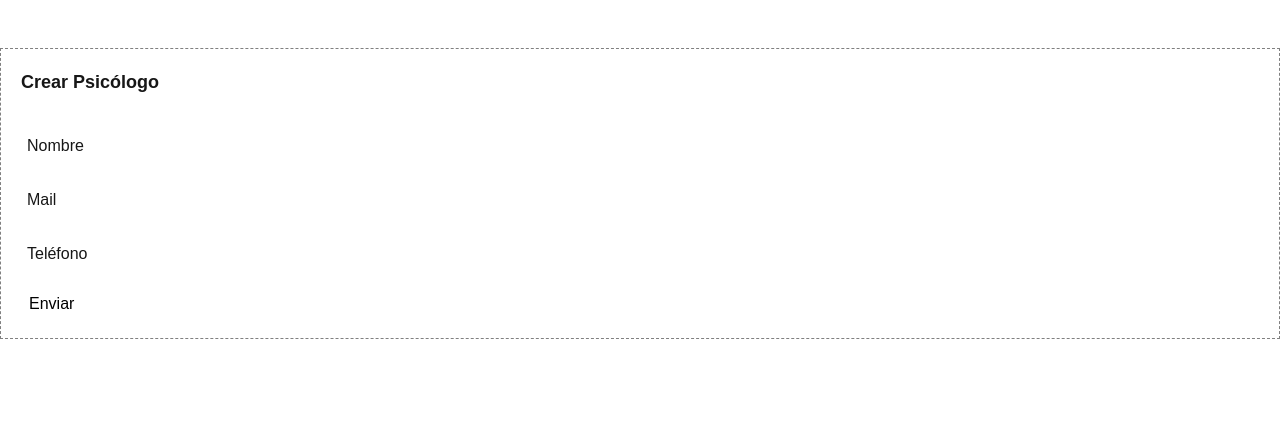
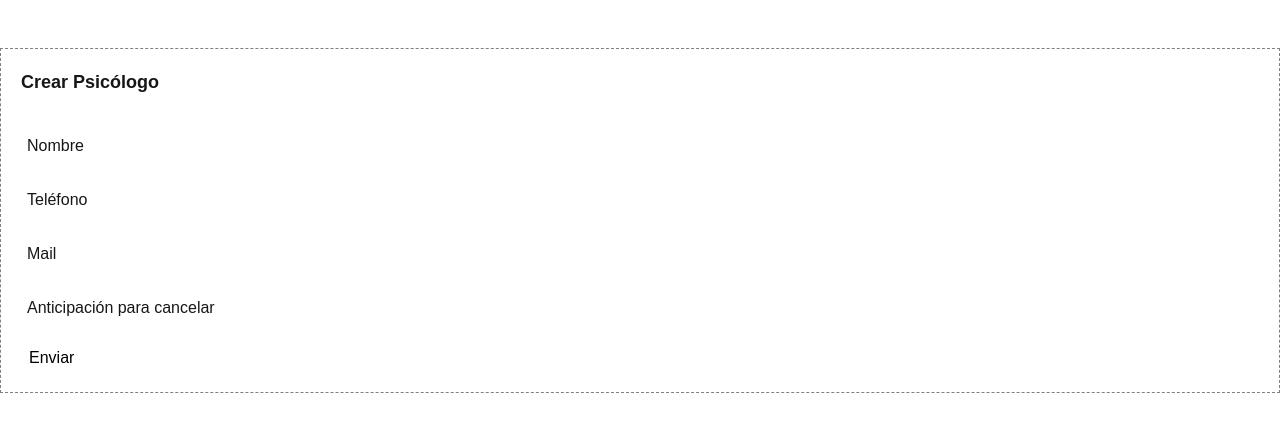
Before and after one commit to sofi-goy/psiconexo-react, a Next.js app: page / in a window 1280 px wide. Shown: the top 432 px of the page. Built offline with nearby package versions, Linux system fonts and the light colour scheme.

Commit message:
Modularizar bien la lógica de los formularios

```diff
--- /dev/null
+++ b/app/Forms/Form.tsx
@@ -0,0 +1,71 @@
+import { FieldConfig } from "@/types/form";
+import { FormRow } from "./FormRow";
+
+import { useState } from 'react';
+
+type Props = {
+    titulo: string;
+    endpoint: string;
+    fields: FieldConfig[];
+};
+
+export function Form({ titulo, endpoint, fields }: Props) {
+    const [form, setForm] = useState({});
+
+    const [status, setStatus] = useState<'idle' | 'loading' | 'success' | 'error'>('idle');
+    const [error, setError] = useState<string>('');
+
+    function handleChange(field: FieldConfig, rawValue: string) {
+        var value: string | Number;
+        if (field.type === "number")
+            value = Number(rawValue);
+        else
+            value = rawValue;
+
+        setForm(prev => ({ ...prev, [field.name]: value }));
+    }
+
+    async function handleSubmit(e: React.FormEvent) {
+        e.preventDefault();
+        setStatus('loading');
+
+        try {
+            const res = await fetch(endpoint, {
+                method: 'POST',
+                headers: {
+                    'Content-Type': 'application/json',
+                },
+                body: JSON.stringify(form),
+            });
+
+            if (!res.ok) {
+                const error_data = await res.json();
+                setError(JSON.stringify(error_data));
+                throw new Error('Request failed');
+            }
+
+            setStatus('success');
+        } catch {
+            setStatus('error');
+        }
+    }
+    return (
+        <form onSubmit={handleSubmit} className='form-div'>
+            <h1 className='form-title'>{titulo}</h1>
+
+            {fields.map(field =>
+                <FormRow
+                    key={field.name}
+                    field={field}
+                    onChange={handleChange}
+                />)}
+
+            <button type="submit" disabled={status === 'loading'} className='form-submit'>
+                Enviar
+            </button>
+
+            {status === 'success' && <p className='success'>Guardado.</p>}
+            {status === 'error' && <p className='error'>Error al guardar: {error}</p>}
+        </form>
+    )
+}
--- a/app/FormRow.tsx
+++ b/app/Forms/FormRow.tsx
@@ -4,13 +4,13 @@ import { ChangeEvent } from 'react';
 
 type Props = {
   field: FieldConfig;
-  onChange: (name: string, value: string) => void;
+  onChange: (field: FieldConfig, value: string) => void;
 };
 
 export function FormRow({ field, onChange } : Props) {
      function handleChange(e: ChangeEvent<HTMLInputElement>) {
         console.log("Cambiando " + field.name)
-        onChange(field.name, e.target.value);
+        onChange(field, e.target.value);
       }
 
     return (
--- /dev/null
+++ b/app/Forms/NuevoPsico.tsx
@@ -0,0 +1,20 @@
+"use client"
+
+import { Form } from './Form';
+import { FieldConfig } from '@/types/form';
+
+import './forms.css';
+
+export function NuevoPsico() {
+  const nameField : FieldConfig = {type: "text", name: "name", id: "psico-name", label: "Nombre", required: true};
+  const phoneField : FieldConfig = {type: "tel", name: "phone", id: "psico-phone", label: "Teléfono", required: false};
+  const emailField : FieldConfig = {type: "email", name: "email", id: "psico-email", label: "Mail", required: true};
+  const hoursField : FieldConfig = {type: "number", name: "cancellation_window_hours", id: "psico-hours", label: "Anticipación para cancelar", required: true};
+
+
+  const fields = [nameField, phoneField, emailField, hoursField];
+
+  return (
+    <Form titulo="Crear Psicólogo" endpoint='http://localhost:8080/api/v1/psychologists' fields={fields} />
+  );
+}
--- a/app/NuevoPsico.tsx
+++ /dev/null
@@ -1,69 +0,0 @@
-"use client"
-
-import { useState } from 'react';
-import { FormRow } from './FormRow';
-import { FieldConfig } from '@/types/form';
-
-import './forms.css';
-
-export function NuevoPsico() {
-  const [form, setForm] = useState({
-    name: '',
-    email: '',
-    phone: '',
-    cancellation_window_hours: 24
-  });
-
-  const [status, setStatus] = useState<'idle' | 'loading' | 'success' | 'error'>('idle');
-  const [error, setError] = useState<string>('');
-
-   function handleChange(name: string, value: string) {
-    setForm(prev => ({ ...prev, [name]: value }));
-  }
-
-  async function handleSubmit(e: React.FormEvent) {
-    e.preventDefault();
-    setStatus('loading');
-
-    try {
-      const res = await fetch('http://localhost:8080/api/v1/psychologists', {
-        method: 'POST',
-        headers: {
-          'Content-Type': 'application/json',
-        },
-        body: JSON.stringify(form),
-      });
-
-      if (!res.ok) {
-        const error_data = await res.json();
-        setError(JSON.stringify(error_data));
-        throw new Error('Request failed');
-      }
-
-      setStatus('success');
-    } catch {
-      setStatus('error');
-    }
-  }
-
-  const nameField : FieldConfig = {type: "text", name: "name", id: "psico-name", label: "Nombre", required: true}
-  const phoneField : FieldConfig = {type: "tel", name: "phone", id: "psico-phone", label: "Teléfono", required: false}
-  const emailField : FieldConfig = {type: "email", name: "email", id: "psico-email", label: "Mail", required: true}
-
-  return (
-    <form onSubmit={handleSubmit} className='form-div'>
-      <h1 className='form-title'>Crear Psicólogo</h1>
-
-      <FormRow field={nameField} onChange={handleChange} />
-      <FormRow field={emailField} onChange={handleChange} />
-      <FormRow field={phoneField} onChange={handleChange} />
-
-      <button type="submit" disabled={status === 'loading'} className='form-submit'>
-        Enviar
-      </button>
-
-      {status === 'success' && <p className='success'>Guardado.</p>}
-      {status === 'error' && <p className='error'>Error al guardar: {error}</p>}
-    </form>
-  );
-}
--- a/app/page.tsx
+++ b/app/page.tsx
@@ -1,6 +1,4 @@
-import "./forms.css";
-
-import { NuevoPsico } from "./NuevoPsico";
+import { NuevoPsico } from "./Forms/NuevoPsico";
 
 export default function Home() {
   return (
```
Also changed, not shown: app/Forms/forms.css (renamed from app/forms.css).
